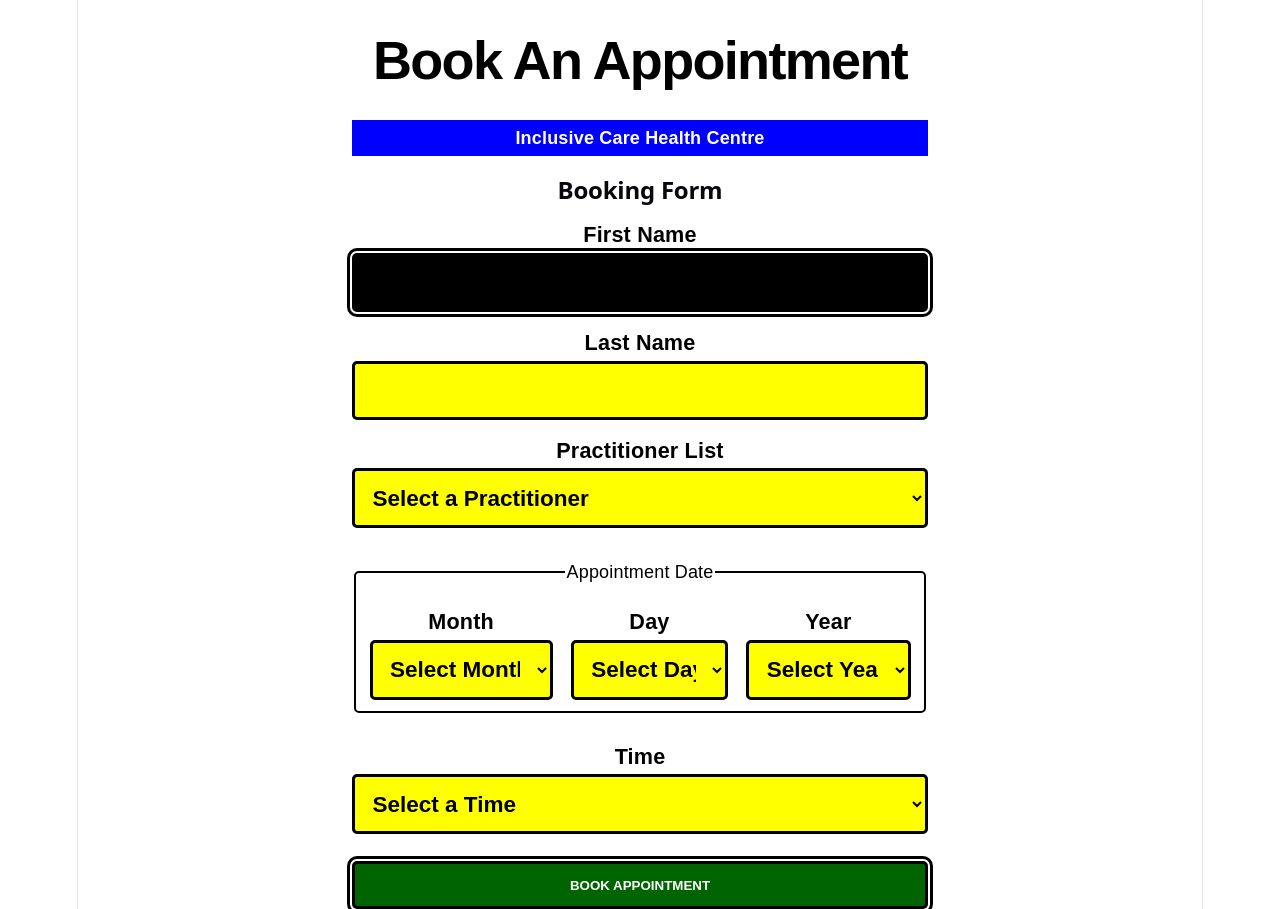
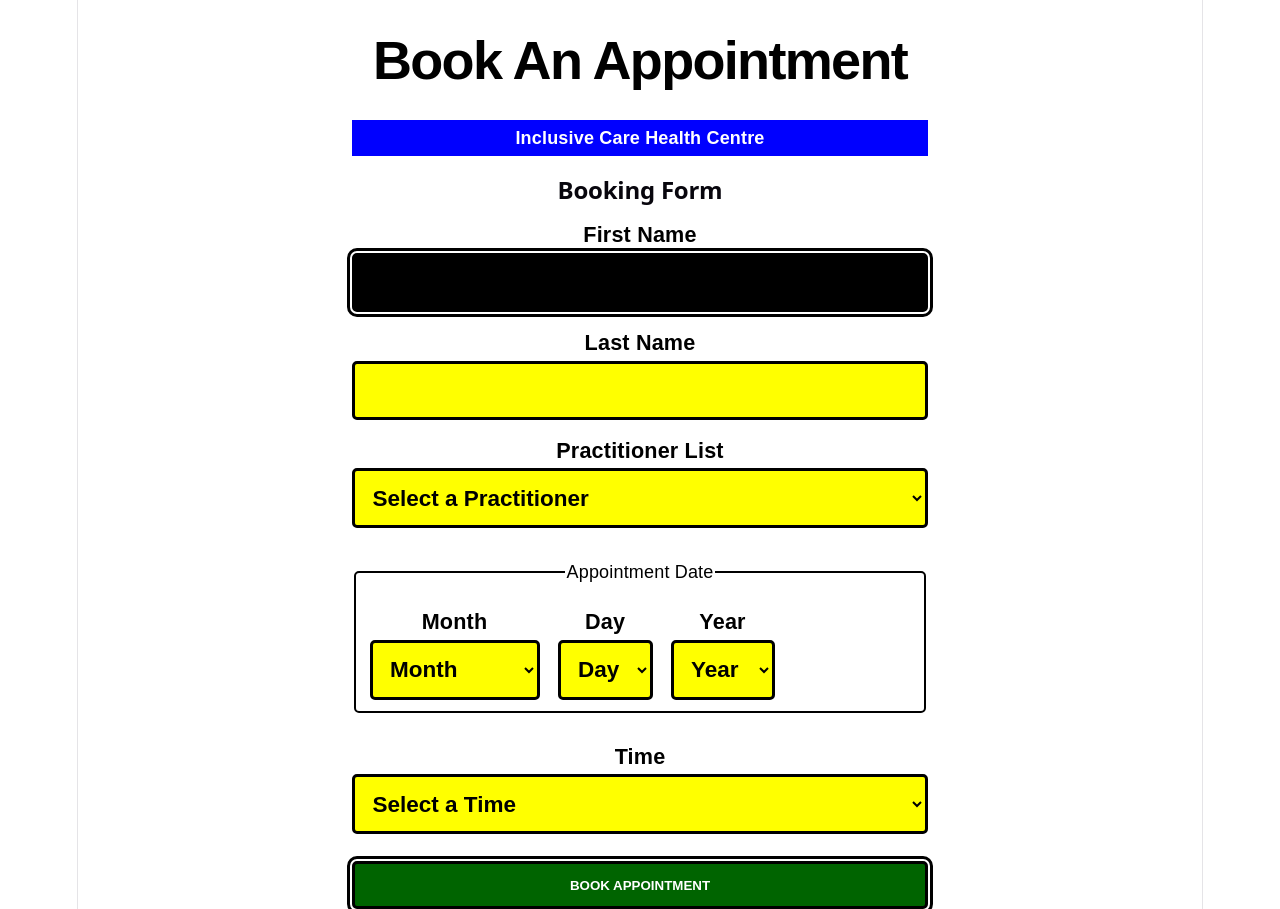
Before and after one commit to JasonHusain/accessible-booking-app, a React (Vite) app: page / in a window 1280 px wide. Built offline with nearby package versions, Linux system fonts and the light colour scheme.

Commit message:
Fix month field label to match ID and modify date field placeholder text

```diff
--- a/src/components/BookingForm.jsx
+++ b/src/components/BookingForm.jsx
@@ -156,7 +156,7 @@ function BookingForm({
 
           <div className="date-controls">
             <div>
-              <label htmlFor="month"> Month </label>
+              <label htmlFor="appointmentMonth"> Month </label>
               <select
                 id="appointmentMonth"
                 name="appointmentMonth"
@@ -165,7 +165,7 @@ function BookingForm({
                 required
               >
                 {" "}
-                <option value=""> Select Month </option>
+                <option value=""> Month </option>
                 {monthsList.map((month) => (
                   <option key={month.value} value={month.value}>
                     {month.label}{" "}
@@ -185,7 +185,7 @@ function BookingForm({
                 required
               >
                 {" "}
-                <option value=""> Select Day </option>
+                <option value=""> Day </option>
                 {daysList
                   .filter((day) => Number(day.value) <= lastDayOfMonth)
                   .map((day) => (
@@ -207,7 +207,7 @@ function BookingForm({
                 required
               >
                 {" "}
-                <option value=""> Select Year </option>
+                <option value=""> Year </option>
                 {yearsList.map((year) => (
                   <option key={year.value} value={year.value}>
                     {year.label}{" "}
```
